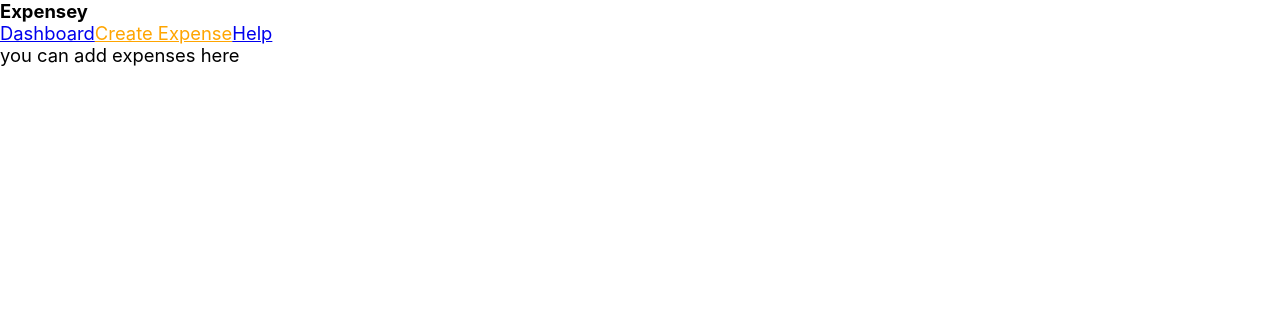
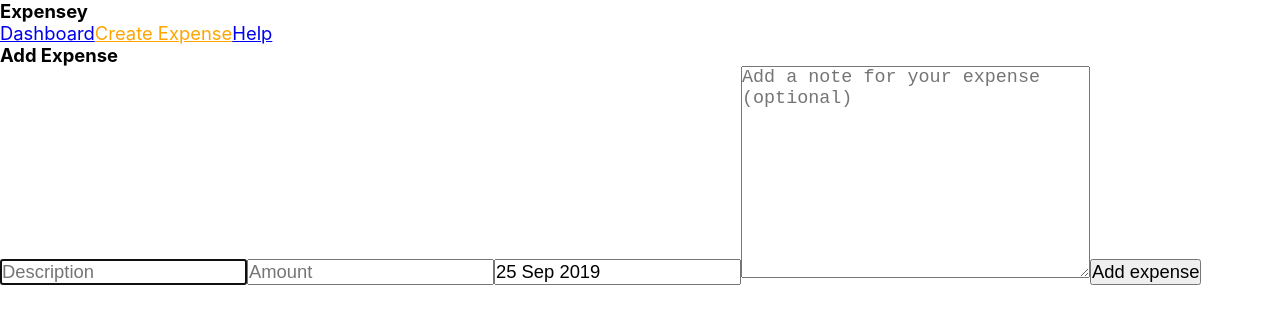
Before and after one commit to ObradovicNikola/expensey, a React (Create React App) app: page /create in a window 1280 px wide. Shown: the top 324 px of the page. Built offline with nearby package versions, Linux system fonts and the light colour scheme.

Commit message:
Initial commit

```diff
--- a/package.json
+++ b/package.json
@@ -4,6 +4,7 @@
   "private": true,
   "dependencies": {
     "react": "^16.9.0",
+    "react-datepicker": "^2.9.6",
     "react-dom": "^16.9.0",
     "react-redux": "^7.1.1",
     "react-router-dom": "^5.1.0",
--- a/src/App.js
+++ b/src/App.js
@@ -6,7 +6,6 @@ import AddExpensePage from './components/AddExpensePage';
 import ExpenseDashboardPage from './components/ExpenseDashboardPage';
 import Default from './components/Default';
 import Header from './components/Header';
-// import Redux from './components/Redux';
 
 
 function App() {
@@ -22,7 +21,6 @@ function App() {
             <Route path={"/help"} component={HelpPage} />
             <Route component={Default} />
           </Switch>
-          {/* <Redux /> */}
         </div>
       </BrowserRouter>
     </div>
--- a/src/actions/expenses.js
+++ b/src/actions/expenses.js
@@ -18,12 +18,7 @@ export const addExpense = (
     }
 })
 
-export const removeExpense = ({ id } = {}) => ({
-    // if (!id) {
-    //     console.log('error removing item: invalid id');
-    // } else {
-
-    // }
+export const removeExpense = (id) => ({
     type: 'REMOVE_EXPENSE',
     expense: {
         id
--- a/src/components/AddExpensePage.js
+++ b/src/components/AddExpensePage.js
@@ -1,11 +1,21 @@
 import React, { Component } from 'react'
+import ExpenseForm from './ExpenseForm'
+import { useDispatch } from 'react-redux'
+import { addExpense } from '../actions/expenses'
 
-export default class AddExpensePage extends Component {
-    render() {
-        return (
-            <div>
-                you can add expenses here
-            </div>
-        )
-    }
+
+export default function AddExpensePage(props) {
+    const dispatch = useDispatch()
+
+    return (
+        <div>
+            <h1>Add Expense</h1>
+            <ExpenseForm
+                onSubmit={(expense) => {
+                    dispatch(addExpense(expense))
+                    props.history.push('/')
+                }}
+            />
+        </div>
+    )
 }
--- a/src/components/ExpenseDashboardPage.js
+++ b/src/components/ExpenseDashboardPage.js
@@ -1,10 +1,14 @@
 import React, { Component } from 'react'
+import ExpenseList from './ExpenseList'
+import ExpenseListFilters from './ExpenseListFilters'
+
 
 export default class ExpenseDashboardPage extends Component {
     render() {
         return (
             <div>
-                should be home page
+                <ExpenseListFilters />
+                <ExpenseList />
             </div>
         )
     }
--- /dev/null
+++ b/src/components/ExpenseForm.js
@@ -0,0 +1,96 @@
+import React, { Component } from 'react'
+import DatePicker from 'react-datepicker'
+import "react-datepicker/dist/react-datepicker.css";
+
+export default class ExpenseForm extends Component {
+    state = {
+        description: '',
+        note: '',
+        amount: '',
+        createdAt: new Date(),
+        error: ''
+    }
+
+    onDescriptionChange = (e) => {
+        const description = e.target.value
+        this.setState(() => ({ description }))
+    }
+
+    onNoteChange = (e) => {
+        const note = e.target.value
+        this.setState(() => ({ note }))
+    }
+
+    onAmountChange = (e) => {
+        const amount = e.target.value
+        if (!amount || amount.match(/^\d{1,}(\.\d{0,2})?$/)) {
+            this.setState(() => ({ amount }))
+        }
+    }
+
+    onDateChange = (createdAt) => {
+        if (createdAt) {
+            this.setState(() => ({ createdAt }))
+        }
+    }
+
+    onSubmit = (e) => {
+        e.preventDefault()
+
+        if (!this.state.description || !this.state.amount) {
+            // show error
+            this.setState({ error: 'Please provide description and amount.' })
+        } else {
+            //clear error
+            this.setState({
+                error: '',
+                description: '',
+                amount: ''
+            })
+            this.props.onSubmit({
+                description: this.state.description,
+                amount: parseFloat(this.state.amount) * 100,
+                createdAt: this.state.createdAt.getTime(),
+                note: this.state.note
+            })
+        }
+    }
+
+    render() {
+        return (
+            <div>
+                {this.state.error && <h1>{this.state.error}</h1>}
+                <form action="" onSubmit={this.onSubmit}>
+                    <input
+                        type="text"
+                        placeholder="Description"
+                        autoFocus
+                        value={this.state.description}
+                        onChange={this.onDescriptionChange}
+                    />
+                    <input
+                        type="number"
+                        placeholder="Amount"
+                        value={this.state.amount}
+                        onChange={this.onAmountChange}
+                    />
+                    <DatePicker
+                        selected={this.state.createdAt}
+                        onChange={this.onDateChange}
+                        dateFormat="dd MMM yyyy"
+                    />
+                    <textarea
+                        name=""
+                        id=""
+                        cols="30"
+                        rows="10"
+                        placeholder="Add a note for your expense (optional)"
+                        value={this.state.note}
+                        onChange={this.onNoteChange}>
+                    </textarea>
+                    <button>Add expense</button>
+                </form>
+            </div>
+        )
+    }
+}
--- /dev/null
+++ b/src/components/ExpenseList.js
@@ -0,0 +1,21 @@
+import React from 'react'
+import { useSelector } from 'react-redux'
+import ExpenseListItem from './ExpenseListItem'
+import getVisibleExpenses from '../selectors/expenses'
+
+export default function ExpenseList() {
+    const expenses = useSelector(state => state.expenses)
+    const filters = useSelector(state => state.filters)
+
+    const visibleExpenses = getVisibleExpenses(expenses, filters)
+    let expensesList = visibleExpenses.map((expense) => (
+        <ExpenseListItem key={expense.id} {...expense} />
+    ))
+
+    return (
+        <div>
+            <h1>Expense List</h1>
+            {expensesList}
+        </div>
+    )
+}
--- /dev/null
+++ b/src/components/ExpenseListFilters.js
@@ -0,0 +1,25 @@
+import React from 'react'
+import { useSelector, useDispatch } from 'react-redux'
+import { setTextFilter, sortByAmount, sortByDate } from '../actions/filters'
+
+export default function ExpenseListFilters() {
+    const textFilter = useSelector(state => state.filters.text)
+    const sortFilter = useSelector(state => state.filters.sortBy)
+    const dispatch = useDispatch()
+
+    const sortBy = (text) => {
+        if (text === 'date') {
+            dispatch(sortByDate())
+        } else dispatch(sortByAmount())
+    }
+
+    return (
+        <div>
+            <input type="text" value={textFilter} onChange={(e) => dispatch(setTextFilter(e.target.value))} />
+            <select name="" id="" value={sortFilter} onChange={(e) => sortBy(e.target.value)}>
+                <option value="date">Date</option>
+                <option value="amount">Amount</option>
+            </select>
+        </div>
+    )
+}
--- /dev/null
+++ b/src/components/ExpenseListItem.js
@@ -0,0 +1,16 @@
+import React from 'react'
+import { useDispatch } from 'react-redux'
+import { removeExpense } from '../actions/expenses'
+
+export default function ExpenseListItem({ description, amount, createdAt, id }) {
+    const disptach = useDispatch()
+
+    return (
+        <div>
+            <p>Description: {description}</p>
+            <p>Amount: {amount}</p>
+            <p>Created at: {createdAt}</p>
+            <button onClick={() => disptach(removeExpense(id))}>Remove</button>
+        </div>
+    )
+}
--- a/src/index.js
+++ b/src/index.js
@@ -6,20 +6,21 @@ import * as serviceWorker from './serviceWorker';
 
 import configureStore from './store/configureStore'
 import { addExpense } from './actions/expenses'
-import { setTextFilter } from './actions/filters'
-import getVisibleExpenses from './selectors/expenses'
 import { Provider } from 'react-redux'
 
 const store = configureStore()
+// const unsubscribe = store.subscribe(() => {
+//     const state = store.getState()
+//     console.log(state.filters.text)
+// })
+store.dispatch(addExpense({ description: 'water bill', amount: 50, createdAt: 2000 }))
+store.dispatch(addExpense({ description: 'gas bill', amount: 100, createdAt: 1000 }))
+store.dispatch(addExpense({ description: 'rent', amount: 300 }))
 
-store.dispatch(addExpense({ description: 'water bill' }))
-store.dispatch(addExpense({ description: 'gas bill' }))
-store.dispatch(setTextFilter(''))
+// const state = store.getState()
+// const visibleExpenses = getVisibleExpenses(state.expenses, state.filters)
 
-const state = store.getState()
-const visibleExpenses = getVisibleExpenses(state.expenses, state.filters)
-
-console.log(visibleExpenses);
+// console.log(visibleExpenses);
 
 ReactDOM.render(
     <Provider store={store}>
--- a/src/selectors/expenses.js
+++ b/src/selectors/expenses.js
@@ -13,5 +13,6 @@ export default (expenses, { text, sortBy, startDate, endDate }) => {
         } else if (sortBy === 'amount') {
             return a.amount < b.amount ? 1 : -1
         }
+        return a.amount < b.amount ? 1 : -1
     })
 }
```
Also changed, not shown: 1 other file (tests, documents, lock files or other folders).
